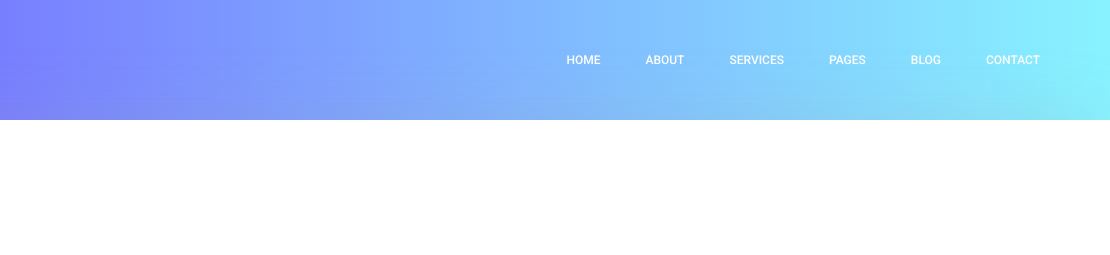
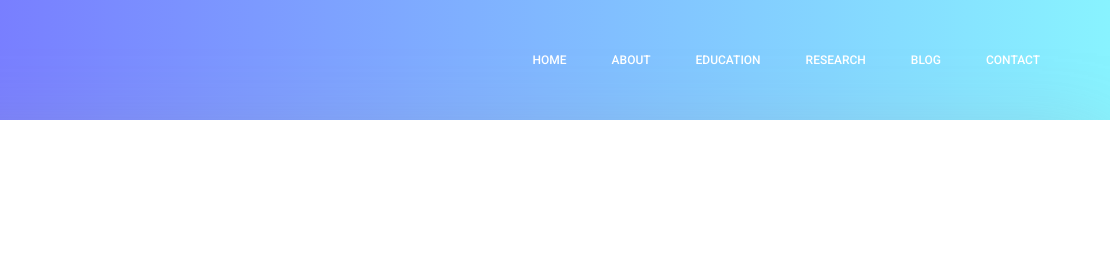
Before and after one commit to blvaraprasad/blvaraprasad.github.io, a plain HTML site: page services.html in a window 1280 px wide. Shown: the top 255 px of the page, 170-1280 px from the left. Drawn offline with Linux system fonts and the light colour scheme.

Commit message:
new images added

```diff
--- a/services.html
+++ b/services.html
@@ -39,9 +39,9 @@
 							<ul class="nav navbar-nav menu_nav ml-auto">
 								<li class="nav-item active"><a class="nav-link" href="index.html">Home</a></li>
 								<li class="nav-item"><a class="nav-link" href="about-us.html">About</a></li>
-								<li class="nav-item"><a class="nav-link" href="services.html">Services</a></li>
+								<li class="nav-item"><a class="nav-link" href="services.html">Education</a></li>
 								<li class="nav-item submenu dropdown">
-									<a href="#" class="nav-link dropdown-toggle" data-toggle="dropdown" role="button" aria-haspopup="true" aria-expanded="false">Pages</a>
+									<a href="#" class="nav-link dropdown-toggle" data-toggle="dropdown" role="button" aria-haspopup="true" aria-expanded="false">Research</a>
 									<ul class="dropdown-menu">
 										<li class="nav-item"><a class="nav-link" href="portfolio.html">Portfolio</a></li>
 										<li class="nav-item"><a class="nav-link" href="elements.html">Elements</a></li>
```
Also changed, not shown: img/DP Galeria Mall.jpg (added).
